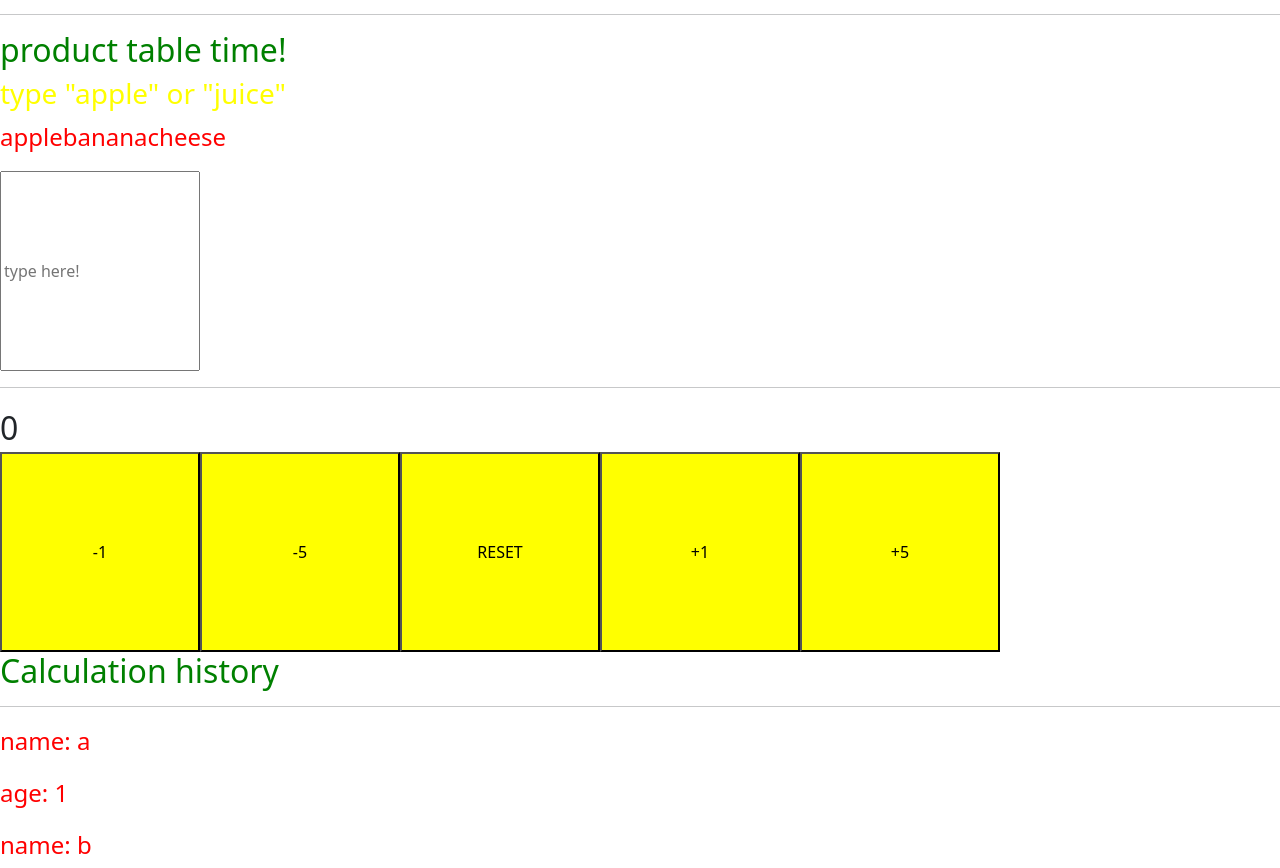
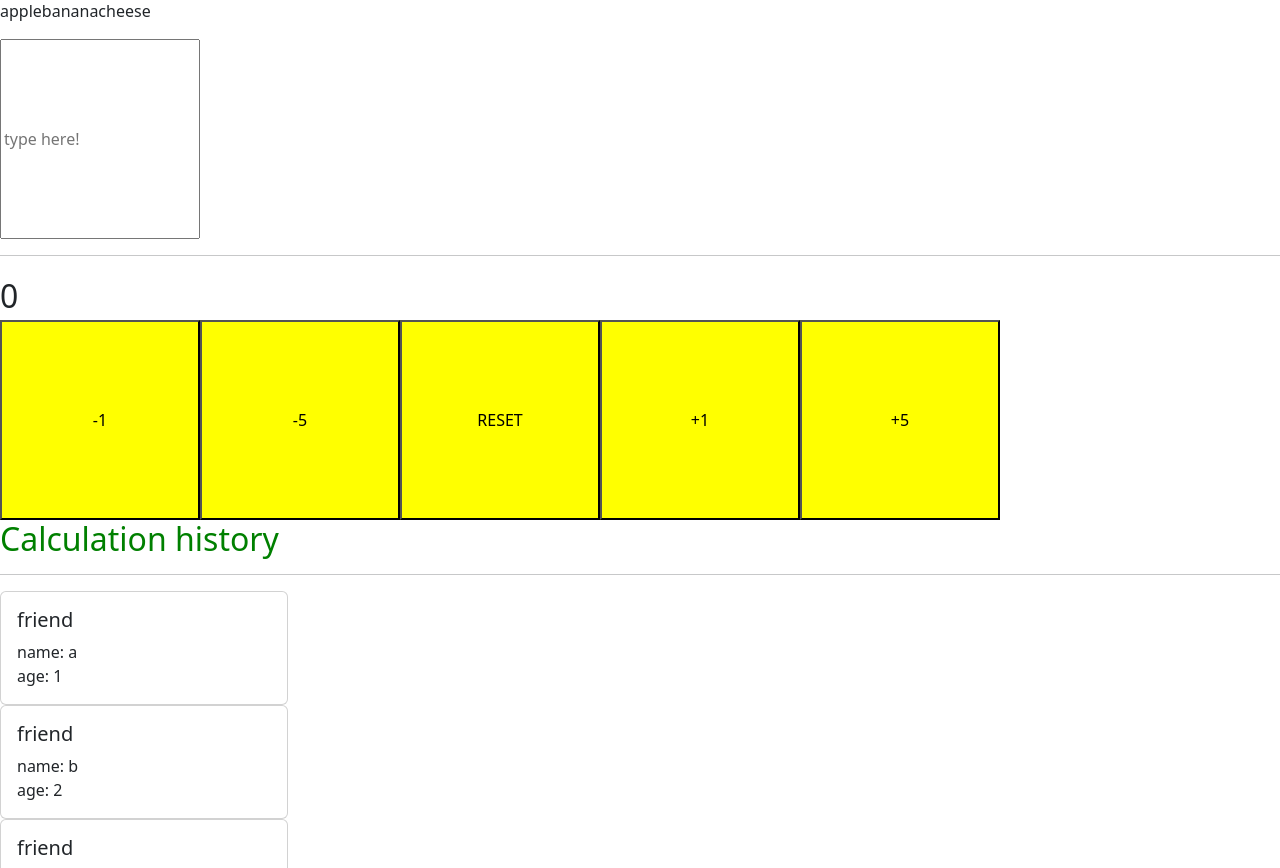
Before and after one commit to 44jovi/qa-gl-mern-react-1, a React (Create React App) app in the folder react-project/: page / in a window 1280 px wide. Shown: the part 1932-2800 px from the top of the page. Built offline with nearby package versions, Linux system fonts and the light colour scheme.

Commit message:
test react-boostrap Card

```diff
--- a/react-project/src/App.css
+++ b/react-project/src/App.css
@@ -64,11 +64,6 @@ button {
   background-color: yellow;
 }
 
-p {
-  color: red;
-  font-size: x-large;
-}
-
 .count-display {
   font-size: xx-large;
 }
--- a/react-project/src/App.js
+++ b/react-project/src/App.js
@@ -1,5 +1,6 @@
 import "./App.css";
 import "bootstrap/dist/css/bootstrap.min.css";
+import { Card } from "react-bootstrap";
 import Cat from "./components/Cat";
 import Header from "./components/Header";
 import Footer from "./components/Footer";
@@ -13,6 +14,7 @@ import ProductTable from "./components/ProductTable";
 import CounterExtreme from "./components/CounterExtreme";
 import friends from "./friends.json";
 import Friend from "./components/Friend";
+
 function App() {
   return (
     <>
--- a/react-project/src/components/Friend.jsx
+++ b/react-project/src/components/Friend.jsx
@@ -1,7 +1,17 @@
+import { Card } from "react-bootstrap";
+
 const Friend = ({ name, age }) => (
   <>
-    <p>name: {name}</p>
-    <p>age: {age}</p>
+    <Card style={{ width: "18rem" }}>
+      <Card.Body>
+        <Card.Title>friend</Card.Title>
+        <Card.Text>
+          name: {name}
+          <br></br>
+          age: {age}
+        </Card.Text>
+      </Card.Body>
+    </Card>
   </>
 );
 
```
